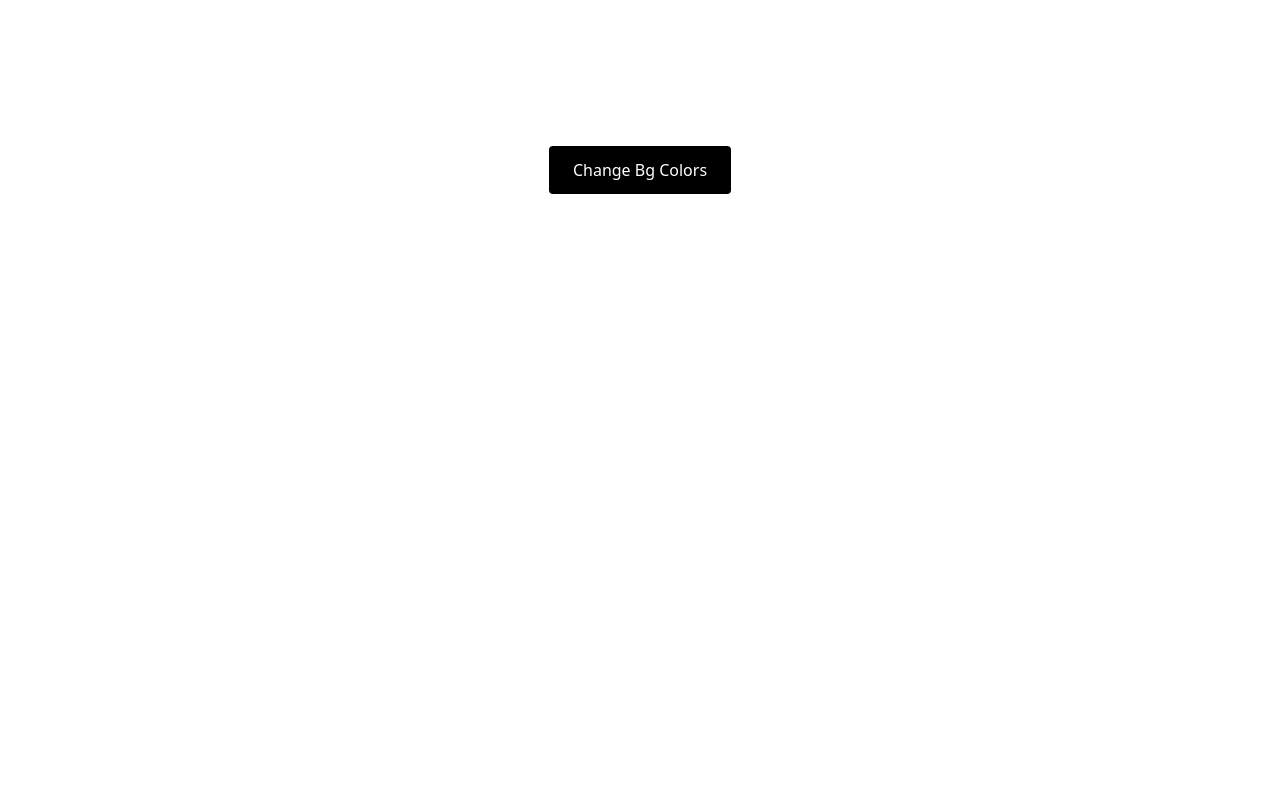
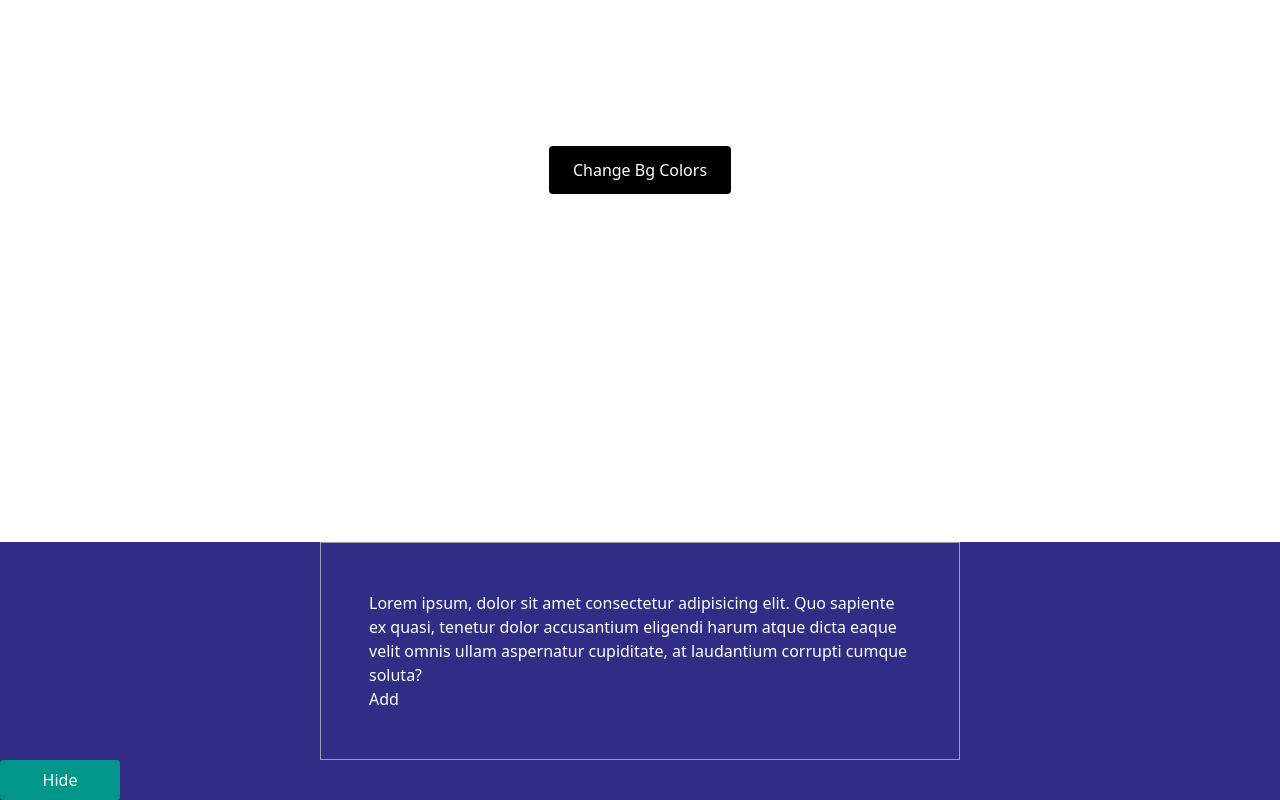
Before and after one commit to abyssiniatech/Redux-App, a React (Vite) app: page / in a window 1280 px wide. Shown: the part 258-1058 px from the top of the page. Before the commit the page ends 800 px from the top, so only its background shows below. Built offline with nearby package versions, Linux system fonts and the light colour scheme.

Commit message:
add hide and show logic

```diff
--- a/src/App.tsx
+++ b/src/App.tsx
@@ -1,9 +1,11 @@
 import RandomBgColor from "./components/Project/Daynamicbgcolor"
+import Show from "./components/Project/Show"
 
 const App = () => {
   return (
     <div>
       <RandomBgColor />
+      <Show />
     </div>
   )
 }
--- /dev/null
+++ b/src/components/Project/Show.tsx
@@ -0,0 +1,25 @@
+import { useState } from "react"
+
+const Show = () => {
+    const [show,setShow] = useState(true)
+    const handleShow =()=>{
+        setShow((show) =>!show)
+    }
+  return (
+    <div className="bg-indigo-900 text-white ">
+     <section>
+        {
+            show &&
+         <header className="w-[50%] m-auto border border-gray-400 p-12">
+            <p>Lorem ipsum, dolor sit amet consectetur adipisicing elit. Quo sapiente ex quasi, tenetur dolor accusantium eligendi harum atque dicta eaque velit omnis ullam aspernatur cupiditate, at laudantium corrupti cumque soluta?</p>
+            <button>Add</button>
+         </header>
+
+}
+         <button onClick={handleShow}className="bg-teal-600 text-white px-4 py-2 rounded flex justify-center items-center w-30 text-center">{show ? "Hide":"Show"}</button>
+     </section>
+    </div>
+  )
+}
+
+export default Show
```
